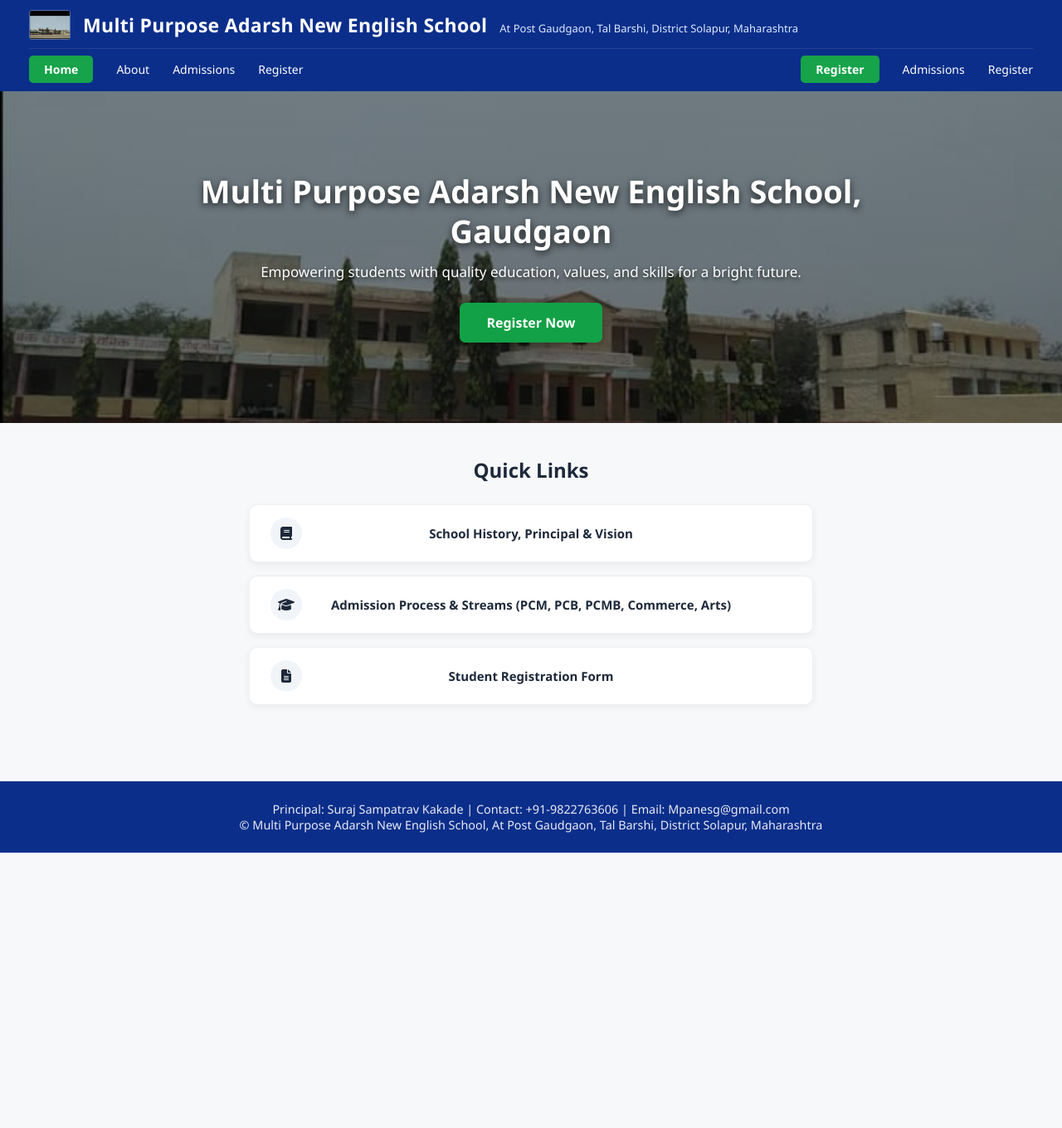
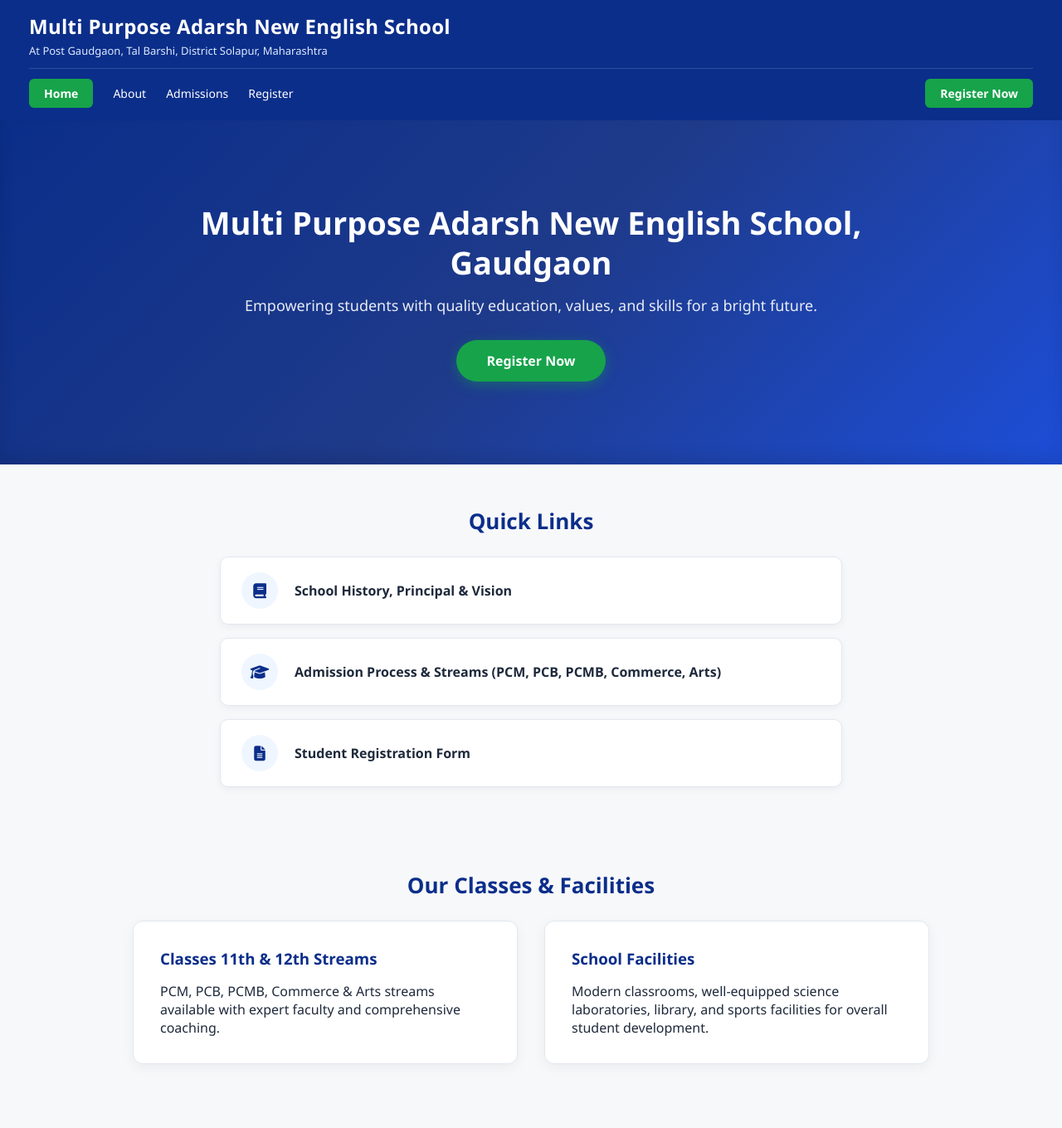
Before and after one commit to atharv-2252/adarshNewEnglish, a website: page index.html in a window 1280 px wide. Shown: the top 1360 px of the page at 83% size. Before the commit the page ends 1028 px from the top, so only its background shows below. Drawn offline with Linux system fonts and the light colour scheme.

Commit message:
Remove all image dependencies, implement clean professional gradient design without images
Co-Authored-By: Claude Opus 5.5 <noreply@anthropic.com>

```diff
--- a/index.html
+++ b/index.html
@@ -5,7 +5,6 @@
   <meta name="viewport" content="width=device-width, initial-scale=1.0">
   <title>Multi Purpose Adarsh New English School</title>
   <link rel="stylesheet" href="style.css">
-  <!-- Icons ke liye FontAwesome link -->
   <link rel="stylesheet" href="https://cdnjs.cloudflare.com/ajax/libs/font-awesome/6.4.0/css/all.min.css">
 </head>
 <body>
@@ -13,7 +12,6 @@
   <!-- Top Header & Navigation -->
   <header class="main-header">
     <div class="header-top">
-      <img src="assets/college-photo.jpg" alt="Logo" class="school-logo">
       <div class="title-group">
         <h1>Multi Purpose Adarsh New English School</h1>
         <span class="address">At Post Gaudgaon, Tal Barshi, District Solapur, Maharashtra</span>
@@ -28,14 +26,12 @@
         <a href="register.html" class="nav-link">Register</a>
       </div>
       <div class="nav-right">
-        <a href="register.html" class="btn-nav-green">Register</a>
-        <a href="admissions.html" class="nav-link">Admissions</a>
-        <a href="register.html" class="nav-link">Register</a>
+        <a href="register.html" class="btn-nav-green">Register Now</a>
       </div>
     </nav>
   </header>
 
-  <!-- Hero Section (Main College Image Banner) -->
+  <!-- Hero Section -->
   <section class="hero-section">
     <div class="hero-overlay">
       <h2>Multi Purpose Adarsh New English School,<br>Gaudgaon</h2>
@@ -66,6 +62,22 @@
     </div>
   </section>
 
+  <!-- Classes & Facilities -->
+  <section class="content-section">
+    <h2>Our Classes & Facilities</h2>
+    <div class="d-flex">
+      <div class="info-card">
+        <h3>Classes 11th & 12th Streams</h3>
+        <p>PCM, PCB, PCMB, Commerce & Arts streams available with expert faculty and comprehensive coaching.</p>
+      </div>
+      <div class="info-card">
+        <h3>School Facilities</h3>
+        <p>Modern classrooms, well-equipped science laboratories, library, and sports facilities for overall student development.</p>
+      </div>
+    </div>
+  </section>
+
+  <!-- Footer -->
   <footer class="site-footer">
     <div class="container">
       <p>Principal: Suraj Sampatrav Kakade | Contact: +91-9822763606 | Email: Mpanesg@gmail.com</p>
--- a/style.css
+++ b/style.css
@@ -15,33 +15,25 @@ body {
 .main-header {
   background-color: #0b2e8a; /* Deep Royal Blue */
   color: #ffffff;
-  padding: 12px 35px 0 35px;
+  padding: 15px 35px;
+  box-shadow: 0 2px 8px rgba(0,0,0,0.1);
 }
 
 .header-top {
   display: flex;
   align-items: center;
   gap: 15px;
-  padding-bottom: 10px;
-}
-
-.school-logo {
-  width: 50px;
-  height: 36px;
-  object-fit: cover;
-  border-radius: 3px;
-  border: 1px solid rgba(255, 255, 255, 0.3);
+  padding-bottom: 12px;
 }
 
 .title-group {
   display: flex;
-  align-items: baseline;
-  flex-wrap: wrap;
-  gap: 15px;
+  flex-direction: column;
+  gap: 4px;
 }
 
 .title-group h1 {
-  font-size: 23px;
+  font-size: 24px;
   font-weight: 700;
   letter-spacing: 0.3px;
 }
@@ -56,15 +48,14 @@ body {
   display: flex;
   justify-content: space-between;
   align-items: center;
-  padding-bottom: 10px;
-  border-top: 1px solid rgba(255, 255, 255, 0.1);
-  padding-top: 8px;
+  border-top: 1px solid rgba(255, 255, 255, 0.15);
+  padding-top: 12px;
 }
 
 .nav-left, .nav-right {
   display: flex;
   align-items: center;
-  gap: 28px;
+  gap: 24px;
 }
 
 .nav-link {
@@ -82,149 +73,163 @@ body {
 .nav-link.active, .btn-nav-green {
   background-color: #16a34a; /* Vibrant Green */
   color: #ffffff;
-  padding: 7px 18px;
-  border-radius: 5px;
+  padding: 8px 18px;
+  border-radius: 6px;
   text-decoration: none;
   font-weight: 600;
   font-size: 14px;
 }
 
-/* ================= HERO SECTION (MAIN IMAGE ADJUSTMENT) ================= */
+/* ================= HERO SECTION (PROFESSIONAL GRADIENT WITHOUT IMAGE) ================= */
 .hero-section {
   position: relative;
   width: 100%;
-  aspect-ratio: 16 / 5;
-  min-height: 340px;
-  max-height: 430px;
-
-  background-image:
-    linear-gradient(to bottom, rgba(0, 0, 0, 0.35), rgba(0, 0, 0, 0.45)),
-    url('college-photo.jpg');
-
-  background-size: 100% auto;
-  background-position: center 54%;
-  background-repeat: no-repeat;
-
-  display: flex;
-  align-items: center;
-  justify-content: center;
+  background: linear-gradient(135deg, #0b2e8a 0%, #1e3a8a 50%, #1d4ed8 100%);
+  color: #ffffff;
+  padding: 5rem 2rem;
   text-align: center;
+  box-shadow: inset 0 -10px 20px rgba(0,0,0,0.1);
 }
 
 .hero-overlay {
   max-width: 850px;
+  margin: 0 auto;
   padding: 20px;
-  color: #ffffff;
 }
 
 .hero-overlay h2 {
   font-size: 38px;
   font-weight: 800;
   line-height: 1.25;
-  margin-bottom: 14px;
-  text-shadow: 0px 3px 8px rgba(0, 0, 0, 0.7);
+  margin-bottom: 16px;
 }
 
 .hero-overlay p {
-  font-size: 17px;
+  font-size: 18px;
   font-weight: 400;
-  margin-bottom: 26px;
-  text-shadow: 0px 2px 5px rgba(0, 0, 0, 0.7);
+  margin-bottom: 30px;
+  opacity: 0.9;
 }
 
 .btn-hero {
   display: inline-block;
-  background-color: #12a146;
+  background-color: #16a34a;
   color: #ffffff;
-  padding: 13px 32px;
+  padding: 14px 36px;
   font-size: 16px;
   font-weight: 600;
-  border-radius: 7px;
+  border-radius: 50px;
   text-decoration: none;
-  box-shadow: 0 4px 12px rgba(0, 0, 0, 0.3);
+  box-shadow: 0 4px 15px rgba(22, 163, 74, 0.4);
   transition: background-color 0.2s, transform 0.2s;
 }
 
 .btn-hero:hover {
-  background-color: #0e873a;
+  background-color: #15803d;
   transform: translateY(-2px);
 }
 
-/* ================= QUICK LINKS SECTION ================= */
-.quick-links-section {
-  padding: 40px 20px 60px;
+/* ================= CONTENT & QUICK LINKS SECTIONS ================= */
+.quick-links-section, .content-section {
+  padding: 50px 20px;
+  max-width: 1000px;
+  margin: 0 auto;
+}
+
+.quick-links-section h3, .content-section h2 {
+  font-size: 26px;
+  font-weight: 700;
+  color: #0b2e8a;
+  margin-bottom: 25px;
   text-align: center;
 }
 
-.quick-links-section h3 {
-  font-size: 24px;
-  font-weight: 700;
-  color: #1e293b;
-  margin-bottom: 25px;
-}
-
 .links-container {
-  max-width: 680px;
-  margin: 0 auto;
   display: flex;
   flex-direction: column;
   gap: 16px;
+  max-width: 750px;
+  margin: 0 auto;
 }
 
 .link-card {
   display: flex;
   align-items: center;
   background-color: #ffffff;
-  padding: 15px 25px;
+  padding: 18px 25px;
   border-radius: 10px;
   text-decoration: none;
   color: #1e293b;
   font-weight: 600;
-  font-size: 15px;
-  box-shadow: 0 3px 10px rgba(0, 0, 0, 0.06);
-  border: 1px solid #eef0f4;
-  transition: transform 0.2s ease, box-shadow 0.2s ease;
+  font-size: 16px;
+  box-shadow: 0 3px 10px rgba(0, 0, 0, 0.05);
+  border: 1px solid #e2e8f0;
+  transition: transform 0.2s ease, box-shadow 0.2s ease, border-color 0.2s ease;
 }
 
 .link-card:hover {
   transform: translateY(-2px);
-  box-shadow: 0 6px 15px rgba(0, 0, 0, 0.1);
+  box-shadow: 0 6px 20px rgba(0, 0, 0, 0.08);
+  border-color: #0b2e8a;
 }
 
 .icon-wrapper {
-  width: 38px;
-  height: 38px;
-  background-color: #f1f5f9;
+  width: 44px;
+  height: 44px;
+  background-color: #eff6ff;
   border-radius: 50%;
   display: flex;
   align-items: center;
   justify-content: center;
-  color: #1e293b;
-  font-size: 16px;
+  color: #0b2e8a;
+  font-size: 18px;
   flex-shrink: 0;
+  margin-right: 20px;
 }
 
 .link-text {
   flex-grow: 1;
-  text-align: center;
-  padding-right: 38px;
 }
 
+.info-card {
+  background: white;
+  border-radius: 12px;
+  padding: 2rem;
+  box-shadow: 0 4px 15px rgba(0,0,0,0.05);
+  margin-bottom: 1.5rem;
+  border: 1px solid #e2e8f0;
+}
+.info-card h3 { color: #0b2e8a; margin-bottom: 1rem; }
+.d-flex { display: flex; gap: 2rem; flex-wrap: wrap; }
+.d-flex > div { flex: 1; min-width: 280px; }
+
+/* Table */
+table { width: 100%; border-collapse: collapse; margin: 1rem 0; font-size: 0.95rem; }
+table th, table td { padding: 0.85rem; text-align: left; border-bottom: 1px solid #e2e8f0; }
+table th { background: #0b2e8a; color: white; font-weight: 600; }
+table tbody tr:hover { background: #f8fafc; }
+
+/* Registration Form */
+.register-section { padding: 40px 20px; max-width: 800px; margin: 0 auto; }
+.register-section h2 { color: #0b2e8a; text-align: center; margin-bottom: 0.5rem; }
+.register-section p { text-align: center; color: #64748b; margin-bottom: 2rem; }
+.form-group { margin-bottom: 1.5rem; }
+.form-group label { display: block; font-weight: 500; margin-bottom: 0.5rem; color: #1e293b; }
+.form-row { display: flex; gap: 1rem; flex-wrap: wrap; }
+.form-row .form-group { flex: 1; min-width: 250px; }
+.form-control { width: 100%; padding: 0.85rem; border: 1px solid #cbd5e1; border-radius: 8px; font-size: 1rem; transition: border-color 0.2s; }
+.form-control:focus { border-color: #16a34a; outline: none; box-shadow: 0 0 0 3px rgba(22,163,74,0.15); }
+textarea.form-control { min-height: 120px; resize: vertical; }
+.btn-submit { width: 100%; background: #16a34a; color: white; font-size: 1.1rem; padding: 1rem; border-radius: 50px; border: none; cursor: pointer; transition: background 0.2s; font-weight: 600; box-shadow: 0 4px 15px rgba(22,163,74,0.3); }
+.btn-submit:hover { background: #15803d; }
+
 /* Footer */
-.site-footer { background: #0b2e8a; color: white; text-align: center; padding: 1.5rem; margin-top: 2rem; }
-.site-footer p { margin: 0; opacity: 0.9; font-size: 0.9rem; }
+.site-footer { background: #0b2e8a; color: white; text-align: center; padding: 2rem; margin-top: 3rem; }
+.site-footer p { margin: 0; opacity: 0.9; font-size: 0.9rem; line-height: 1.6; }
 
 /* Mobile Responsiveness */
 @media (max-width: 768px) {
-  .hero-section {
-    background-size: cover;
-    background-position: center;
-  }
-  .hero-overlay h2 {
-    font-size: 26px;
-  }
-  .navbar {
-    flex-direction: column;
-    gap: 10px;
-  }
+  .hero-overlay h2 { font-size: 26px; }
+  .navbar { flex-direction: column; gap: 12px; }
+  .nav-left, .nav-right { flex-wrap: wrap; justify-content: center; gap: 15px; }
 }
```
Also changed, not shown: about.html (+25 -25 lines), admissions.html (+27 -32 lines), register.html (+23 -23 lines).
